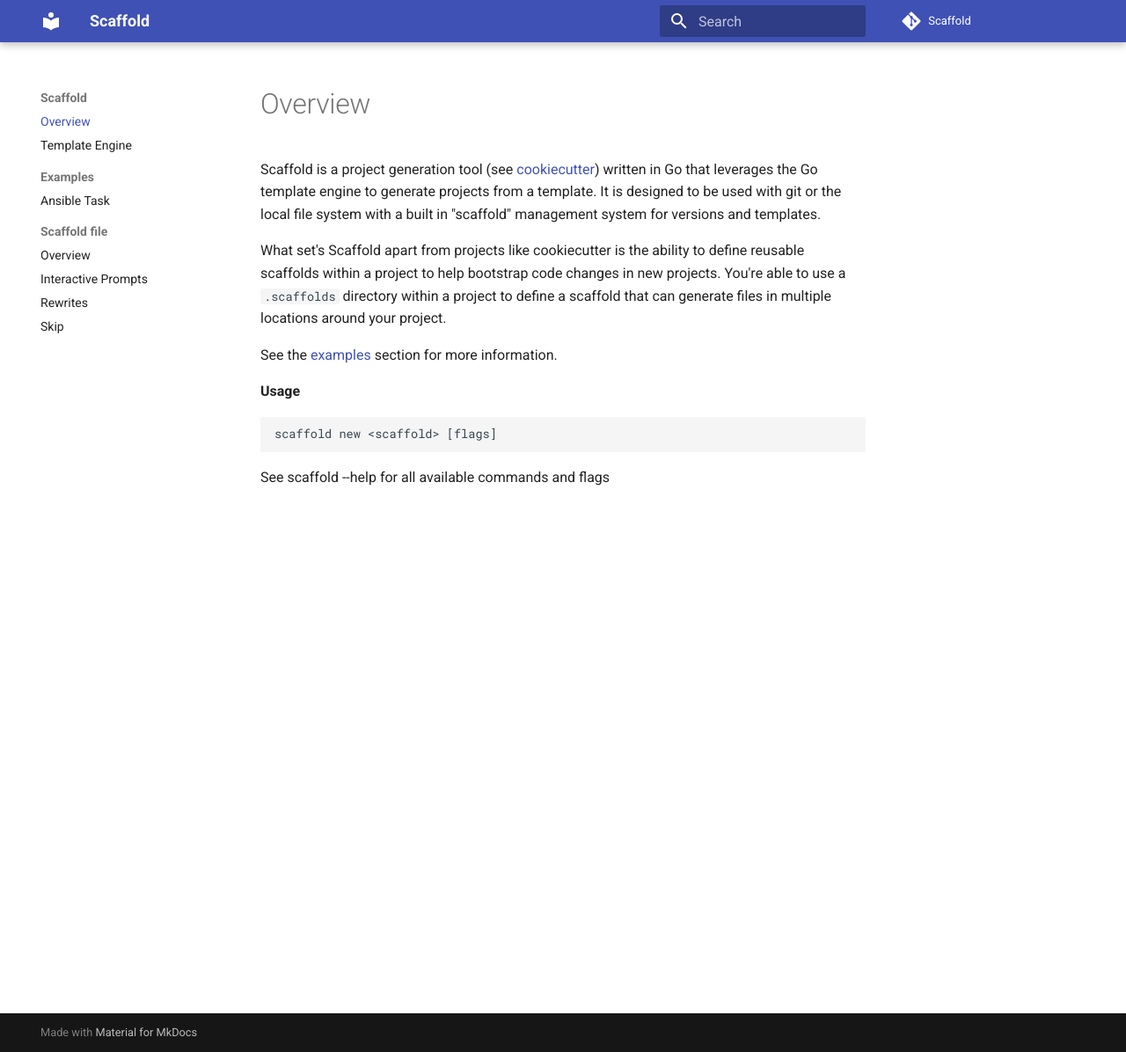
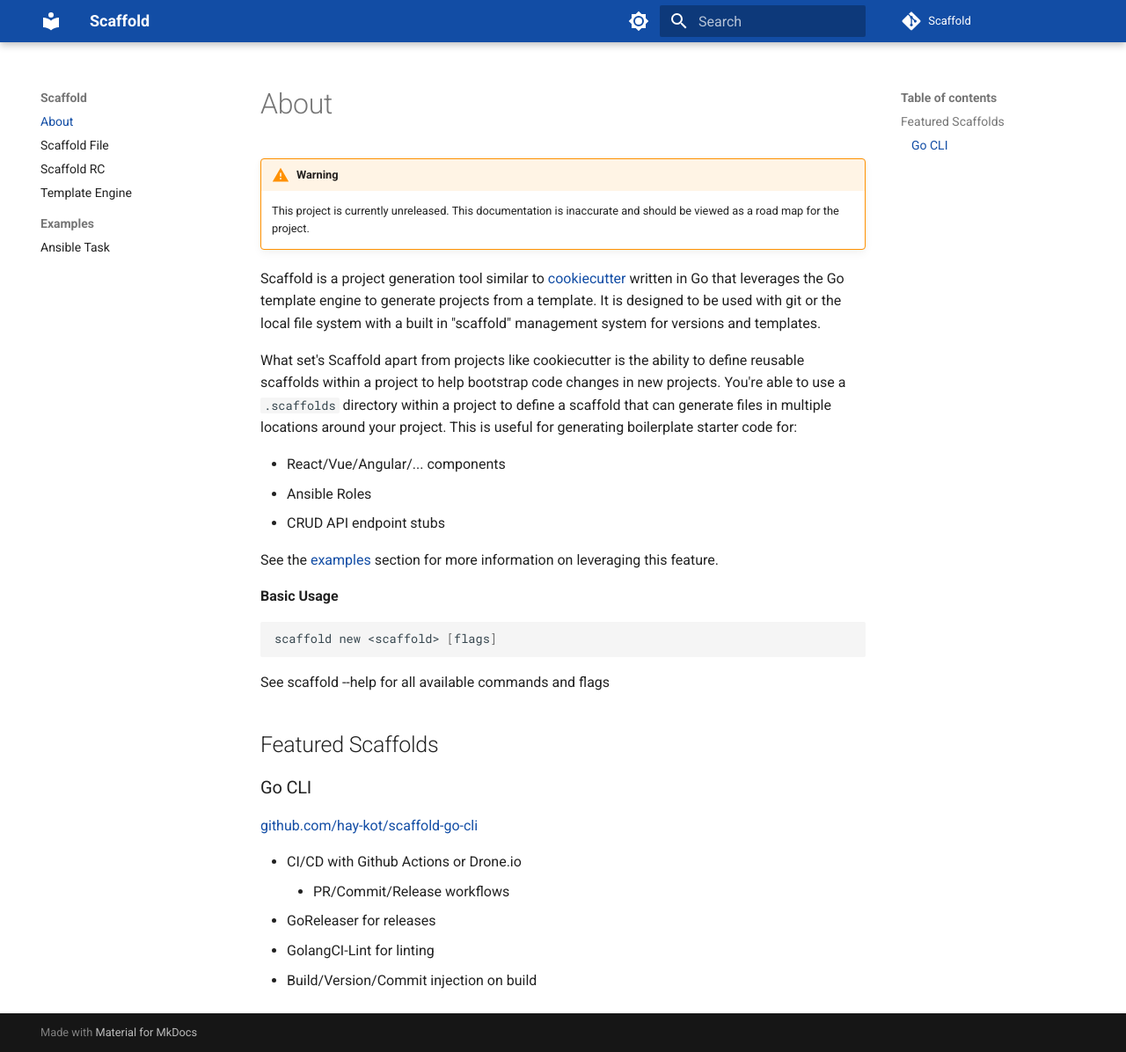
Before and after one commit to hay-kot/scaffold, an MkDocs documentation site: the page built from docs/docs/index.md, in a window 1280 px wide and 1196 px high. Shown: the whole window at 88% size. Built offline with MkDocs 1.6.1 and Material for MkDocs 9.7.7, drawn with Linux system fonts in a browser that asks for light colours; comment, search, counter and statistics services are not loaded.

Commit message:
docs updates

````diff
--- /dev/null
+++ b/docs/docs/assets/css/extras.css
@@ -0,0 +1,18 @@
+[data-md-color-scheme="default"] {
+  --md-primary-fg-color: #124da5;
+  --md-primary-fg-color--dark: #023076;
+  --md-accent-fg-color: #1c56ac;
+}
+
+/* override background in dark */
+[data-md-color-scheme="slate"] {
+  --md-primary-fg-color: #1c56ac;
+  --md-primary-fg-color--dark: #023076;
+  --md-accent-fg-color: #1c56ac;
+  --md-custom-h2-color: rgb(167, 167, 167);
+  --md-default-bg-color: #232424;
+  --md-default-accent-bg-color: #232424;
+  --md-code-bg-color: #1f1e1e;
+  --md-footer-bg-color: #171818;
+  --md-footer-bg-color--dark: #0f0f0f;
+}
--- a/docs/docs/index.md
+++ b/docs/docs/index.md
@@ -1,17 +1,37 @@
 ---
-title: Overview
+title: About
 ---
 
-Scaffold is a project generation tool (see [cookiecutter](https://github.com/cookiecutter/cookiecutter)) written in Go that leverages the Go template engine to generate projects from a template. It is designed to be used with git or the local file system with a built in "scaffold" management system for versions and templates.
+!!! warning
+    This project is currently unreleased. This documentation is inaccurate and should be viewed as a road map for the project.
 
-What set's Scaffold apart from projects like cookiecutter is the ability to define reusable scaffolds within a project to help bootstrap code changes in new projects. You're able to use a `.scaffolds` directory within a project to define a scaffold that can generate files in multiple locations around your project.
+Scaffold is a project generation tool similar to [cookiecutter](https://github.com/cookiecutter/cookiecutter) written in Go that leverages the Go template engine to generate projects from a template. It is designed to be used with git or the local file system with a built in "scaffold" management system for versions and templates.
 
-See the [examples](#examples) section for more information.
+What set's Scaffold apart from projects like cookiecutter is the ability to define reusable scaffolds within a project to help bootstrap code changes in new projects. You're able to use a `.scaffolds` directory within a project to define a scaffold that can generate files in multiple locations around your project. This is useful for generating boilerplate starter code for:
 
-**Usage**
+- React/Vue/Angular/... components
+- Ansible Roles
+- CRUD API endpoint stubs
 
-```
+See the [examples](#examples) section for more information on leveraging this feature.
+
+**Basic Usage**
+
+```sh
 scaffold new <scaffold> [flags]
 ```
 
 See scaffold --help for all available commands and flags
+
+
+## Featured Scaffolds
+
+### Go CLI
+
+[github.com/hay-kot/scaffold-go-cli](https://github.com/hay-kot/scaffold-go-cli)
+
+- CI/CD with Github Actions or Drone.io
+    - PR/Commit/Release workflows
+- GoReleaser for releases
+- GolangCI-Lint for linting
+- Build/Version/Commit injection on build
--- a/docs/mkdocs.yml
+++ b/docs/mkdocs.yml
@@ -11,6 +11,22 @@
     - navigation.expand
     - navigation.sections
     - navigation.tabs.sticky
+    # Palette toggle for light mode
+  palette:
+    - scheme: default
+      primary: blue
+      accent: cyan
+      toggle:
+        icon: material/brightness-7
+        name: Switch to dark mode
+
+    # Palette toggle for dark mode
+    - scheme: slate
+      primary: blue
+      accent: cyan
+      toggle:
+        icon: material/brightness-4
+        name: Switch to light mode
 
 plugins:
   - tags
@@ -29,3 +45,6 @@
   - attr_list
   - pymdownx.tabbed
   - pymdownx.superfences
+
+extra_css:
+  - assets/css/extras.css
````
Also changed, not shown: docs/docs/scaffold-file.md (added, +113 -0 lines), docs/docs/scaffold-file/index.md (deleted, +0 -29 lines), docs/docs/scaffold-file/questions.md (deleted, +0 -59 lines), docs/docs/scaffold-file/rewrites.md (deleted, +0 -19 lines), docs/docs/scaffold-file/skip.md (deleted, +0 -13 lines), docs/docs/scaffold-rc.md (added, +5 -0 lines), docs/docs/template-engine.md (+9 -0 lines).
